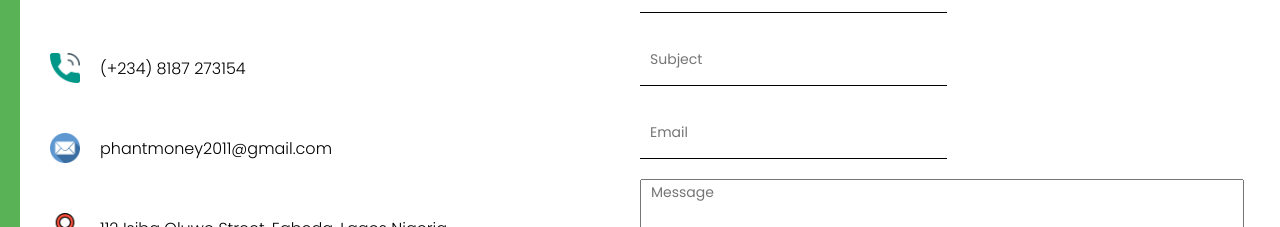
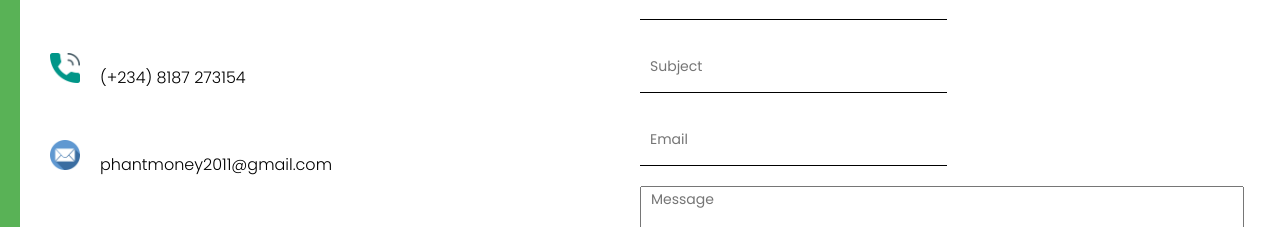
Before and after one commit to phantware/react-portfolio-1, a React (Create React App) app: page / in a window 1280 px wide. Shown: the part 3683-3910 px from the top of the page. Built offline with nearby package versions, Linux system fonts and the light colour scheme.

Commit message:
changes made to contact component

```diff
--- a/src/components/contact/Contact.jsx
+++ b/src/components/contact/Contact.jsx
@@ -40,12 +40,16 @@ const Contact = () => {
           <h1 className='c-title'>Let's discuss your project</h1>
           <div className='c-info'>
             <div className='c-info-item'>
-              <img src={Phone} alt='phone icon' className='c-icon' />
-              (+234) 8187 273154
+              <a href='tel:+2348187273154'>
+                <img src={Phone} alt='phone icon' className='c-icon' />
+                (+234) 8187 273154
+              </a>
             </div>
             <div className='c-info-item'>
-              <img className='c-icon' src={Email} alt='' />
-              phantmoney2011@gmail.com
+              <a href='mailto:phantmoney2011@gmail.com'>
+                <img className='c-icon' src={Email} alt='' />
+                phantmoney2011@gmail.com
+              </a>
             </div>
             <div className='c-info-item'>
               <img className='c-icon' src={Address} alt='' />
--- a/src/components/contact/contact.css
+++ b/src/components/contact/contact.css
@@ -44,6 +44,11 @@
   width: 30px;
   height: 30px;
   margin-right: 20px;
+  cursor: pointer;
+}
+a {
+  color: black;
+  text-decoration: none;
 }
 
 .c-desc {
```
